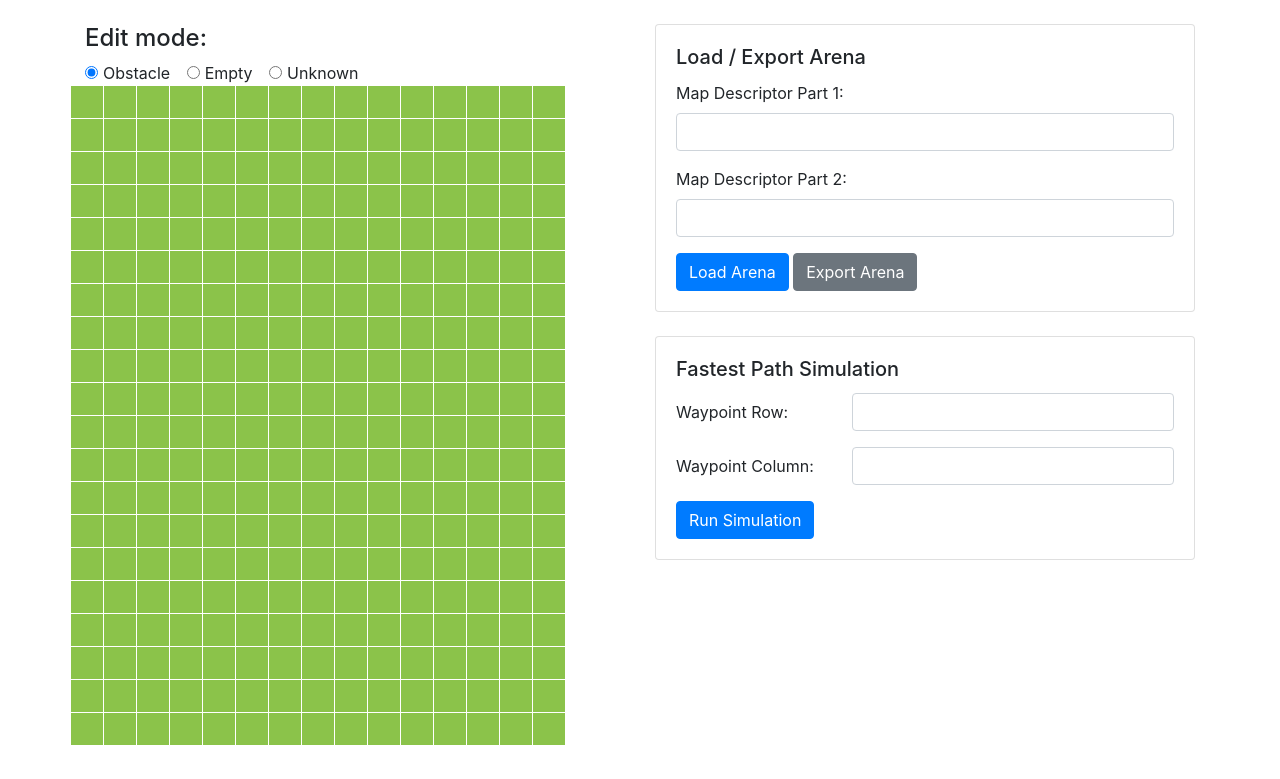
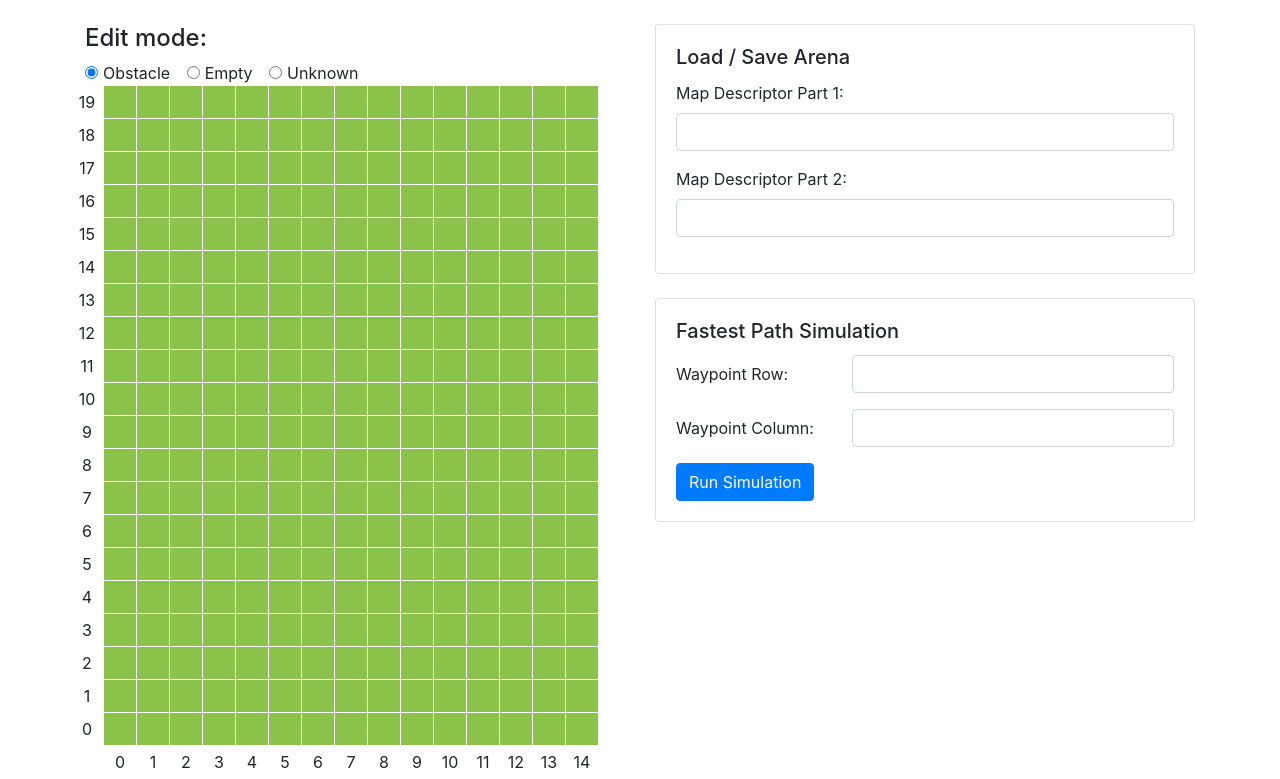
Before and after one commit to kyle-nguyennn/MazeRunner, a Flask app: page / in a window 1280 px wide. Shown: the part 56-835 px from the top of the page. Before the commit the page ends 801 px from the top, so only its background shows below. Run offline with Flask 2, Linux system fonts and the light colour scheme; some libraries are stand-ins or nearby versions.

Commit message:
Update UI to have markers on side of map, and autp population of MDF

```diff
--- a/algorithm/static/main.css
+++ b/algorithm/static/main.css
@@ -29,16 +29,23 @@ td.empty {
     background-color: #8BC34A;
 }
 
+td.marker {
+    border: 1px solid #FFFFFF;
+    height: 32px;
+    width: 32px;
+    background-color: #FFFFFF;
+    text-align: center;
+}
+
 #arena, #robot-fop {
-    width: 496px;
-    height: 661px;
+    width: 529px;
+    height: 694px;
     position: absolute;
     top: 0;
     left: 0;
 }
 
 #robot-fop {
-    z-index: 10;
     visibility: hidden;
 }
 
@@ -48,7 +55,6 @@ td.empty {
     position: absolute;
     background-color: #3F51B5;
     border: 1px solid #FFFFFF;
-    z-index: 20;
     -moz-border-radius: 50px;
     -webkit-border-radius: 50px;
     border-radius: 50px;
@@ -63,5 +69,4 @@ td.empty {
     top: 50%;
     left: 50%;
     margin: -25px 0 0 -20px;
-    z-index: 21;
 }
--- a/algorithm/static/main.js
+++ b/algorithm/static/main.js
@@ -1,4 +1,6 @@
 var table = document.getElementById("arena");
+var mdfPart1 = document.getElementById("mdfPart1");
+var mdfPart2 = document.getElementById("mdfPart2");
 var cellMovt;
 var cellAni;
 
@@ -12,6 +14,9 @@ if (table != null) {
     }
 }
 
+mdfPart1.oninput = function () { descToArray(); };
+mdfPart2.oninput = function () { descToArray(); };
+
 function updateCanvas(cell) {
     if (document.getElementById("optObstacle").checked) {
         cell.className = "obstacle";
@@ -20,20 +25,21 @@ function updateCanvas(cell) {
     } else if (document.getElementById("optUnknown").checked) {
         cell.className = "unknown";
     }
+    arrayToDesc();
 }
 
 function tableToArray() {
     if (table != null) {
         var mapArr = new Array(table.rows.length);
-        for (var x = 0; x < table.rows.length; x++) {
+        for (var x = 0; x < table.rows.length - 1; x++) {
             mapArr[x] = new Array(table.rows[x].cells.length);
-            for (var y = 0; y < table.rows[x].cells.length; y++) {
+            for (var y = 1; y < table.rows[x].cells.length; y++) {
                 if (table.rows[x].cells[y].className == "empty") {
-                    mapArr[x][y] = 0;
+                    mapArr[x][y - 1] = 0;
                 } else if (table.rows[x].cells[y].className == "obstacle") {
-                    mapArr[x][y] = 1;
+                    mapArr[x][y - 1] = 1;
                 } else if (table.rows[x].cells[y].className == "unknown") {
-                    mapArr[x][y] = -1;
+                    mapArr[x][y - 1] = -1;
                 }
             }
         }
@@ -44,13 +50,13 @@ function tableToArray() {
 
 function drawCanvas(arena) {
     if (table != null) {
-        for (var x = 0; x < table.rows.length; x++) {
-            for (var y = 0; y < table.rows[x].cells.length; y++) {
-                if (arena[x][y] == -1)
+        for (var x = 0; x < table.rows.length - 1; x++) {
+            for (var y = 1; y < table.rows[x].cells.length; y++) {
+                if (arena[x][y - 1] == -1)
                     table.rows[x].cells[y].className = "unknown";
-                else if (arena[x][y] == 0)
+                else if (arena[x][y - 1] == 0)
                     table.rows[x].cells[y].className = "empty";
-                else if (arena[x][y] == 1)
+                else if (arena[x][y - 1] == 1)
                     table.rows[x].cells[y].className = "obstacle"
             }
         }
@@ -71,8 +77,8 @@ function moveRobot(actions) {
 
     setFopVisible(true);
 
-    var currentH = 661 - 100;
-    var currentW = 0;
+    var currentH = 694 - 33 - 100;
+    var currentW = 33;
     var currentD = 0;
     var step = 0;
 
@@ -155,31 +161,39 @@ function normalizeDirection(deg) {
 }
 
 
+function arrayToDesc() {
+    $.ajax({
+        type: 'POST',
+        data: JSON.stringify(tableToArray()),
+        contentType: 'application/json',
+        url: '/array_to_desc',
+        success: function (data) {
+            var obj = jQuery.parseJSON(data);
+            mdfPart1.value = obj.part1;
+            mdfPart2.value = obj.part2;
+        }
+    });
+}
+
+function descToArray() {
+    $.post("/desc_to_array", {
+        part1: $("#mdfPart1").val(),
+        part2: $("#mdfPart2").val()
+    }, function (data, status) {
+        drawCanvas(JSON.parse(data));
+    });
+}
+
 $(document).ready(function () {
     $("#btnLoadArena").click(function () {
-        $.post("/desc_to_array", {
-            part1: $("#mdfPart1").val(),
-            part2: $("#mdfPart2").val()
-        }, function (data, status) {
-            drawCanvas(JSON.parse(data));
-        });
+        descToArray();
     });
 
     $("#btnExportArena").click(function () {
-        $.ajax({
-            type: 'POST',
-            data: JSON.stringify(tableToArray()),
-            contentType: 'application/json',
-            url: '/array_to_desc',
-            success: function (data) {
-                var obj = jQuery.parseJSON(data);
-                document.getElementById("mdfPart1").value = obj.part1;
-                document.getElementById("mdfPart2").value = obj.part2;
-            }
-        });
+        arrayToDesc();
     });
 
-    $("#btnFastesPath").click(function () {
+    $("#btnFastestPath").click(function () {
         x = $("#waypointRow").val()
         y = $("#waypointCol").val()
         data = [tableToArray(), x, y];
--- a/algorithm/templates/main.html
+++ b/algorithm/templates/main.html
@@ -56,11 +56,18 @@
                             <tbody>
                                 {% for x in range(0, 20) %}
                                 <tr>
+                                    <td class="marker">{{ 19-x }}</td>
                                     {% for y in range(0, 15) %}
                                     <td class="empty">&nbsp;</td>
                                     {% endfor %}
                                 </tr>
                                 {% endfor %}
+                                <tr>
+                                    <td class="marker">&nbsp;</td>
+                                    {% for y in range(0, 15) %}
+                                    <td class="marker">{{ y }}</td>
+                                    {% endfor %}
+                                </tr>
                             </tbody>
                         </table>
                         <div id="robot-fop">
@@ -75,7 +82,7 @@
             <div class="col-6">
                 <div class="card">
                     <div class="card-body">
-                        <h5 class="card-title">Load / Export Arena</h5>
+                        <h5 class="card-title">Load / Save Arena</h5>
                         <div class="form-group">
                             <label for="mdfPart1">Map Descriptor Part 1:</label>
                             <input type="text" class="form-control" id="mdfPart1" name="mdfPart1">
@@ -84,8 +91,8 @@
                             <label for="mdfPart2">Map Descriptor Part 2:</label>
                             <input type="text" class="form-control" id="mdfPart2" name="mdfPart2">
                         </div>
-                        <button type="button" id="btnLoadArena" class="btn btn-primary">Load Arena</button>
-                        <button type="button" id="btnExportArena" class="btn btn-secondary">Export Arena</button>
+                        <!-- <button type="button" id="btnLoadArena" class="btn btn-primary">Load Arena</button>
+                        <button type="button" id="btnExportArena" class="btn btn-secondary">Export Arena</button> -->
                     </div>
                 </div>
                 <br/>
@@ -104,7 +111,7 @@
                                 <input type="number" class="form-control" id="waypointCol" name="waypointCol">
                             </div>
                         </div>
-                        <button type="button" id="btnFastesPath" class="btn btn-primary">Run Simulation</button>
+                        <button type="button" id="btnFastestPath" class="btn btn-primary">Run Simulation</button>
                     </div>
                 </div>
             </div>
```
